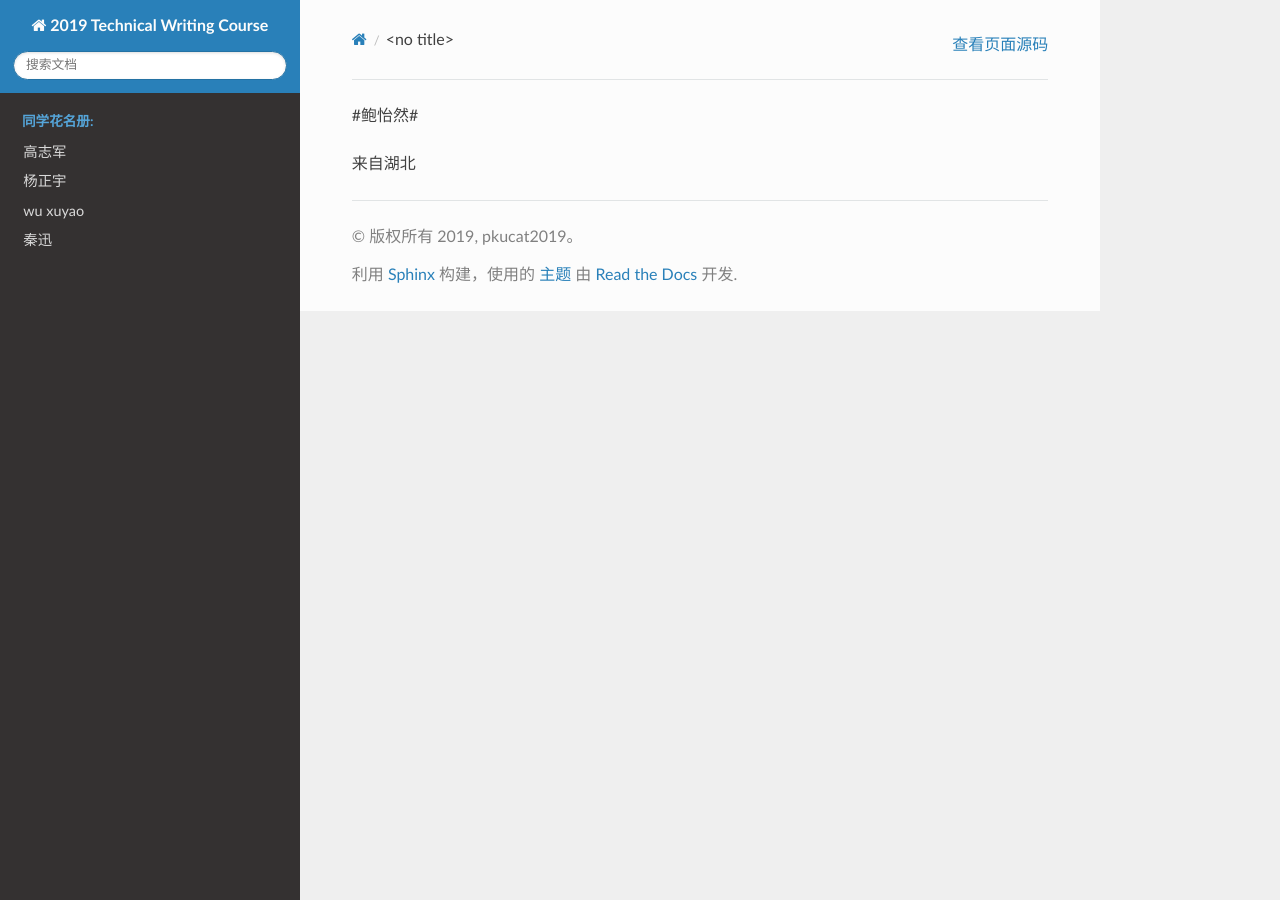
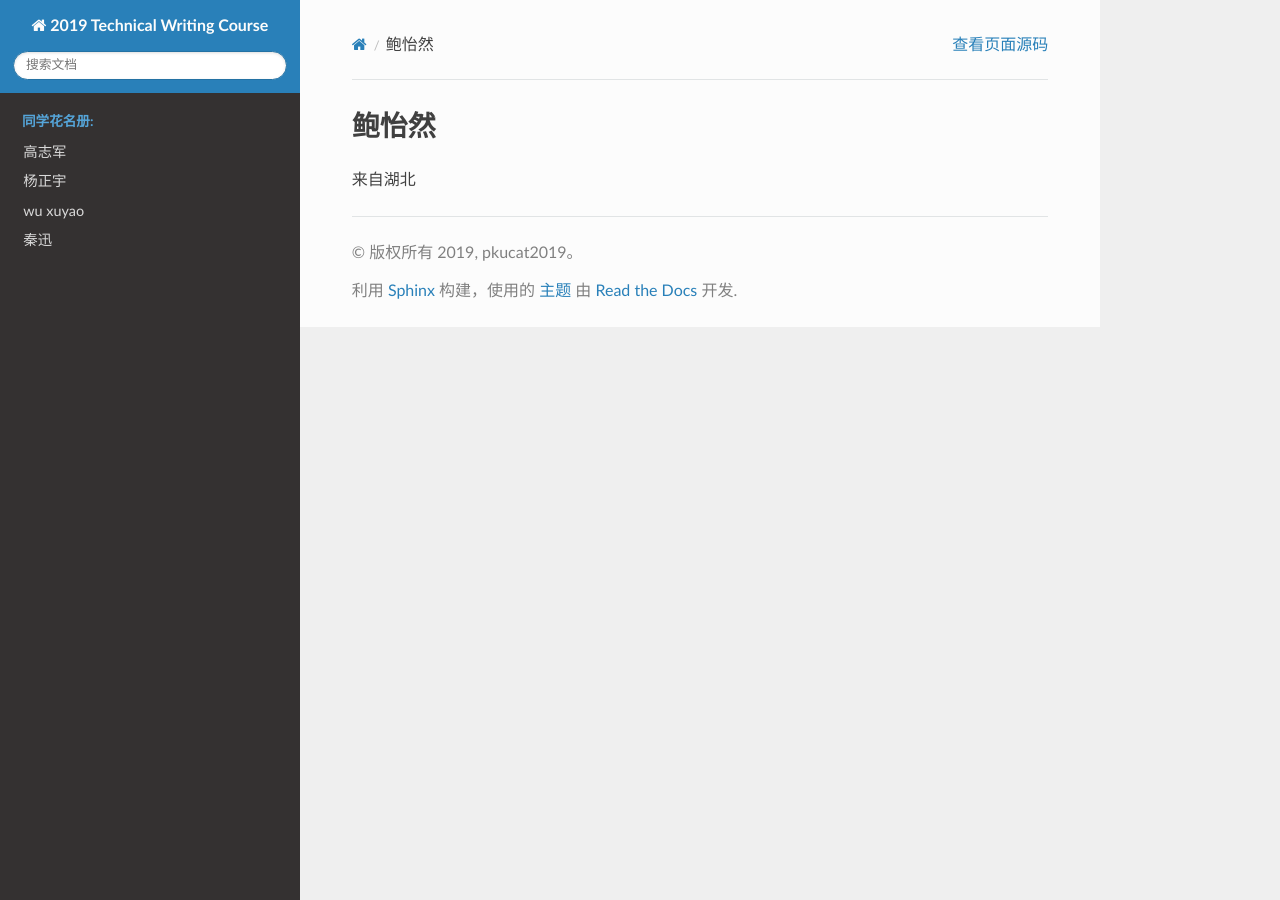
Before and after one commit to galty687/collaborating, a Sphinx documentation site: the page built from source/1-classmates/baoyiran.md, in a window 1280 px wide. Built offline with Sphinx 7.4.7 and the Read the Docs theme 2.0.0, drawn with Linux system fonts in a browser that asks for light colours.

Commit message:
Update baoyiran.md

```diff
--- a/source/1-classmates/baoyiran.md
+++ b/source/1-classmates/baoyiran.md
@@ -1,3 +1,3 @@
-#鲍怡然#
+# 鲍怡然
 
 来自湖北
```
